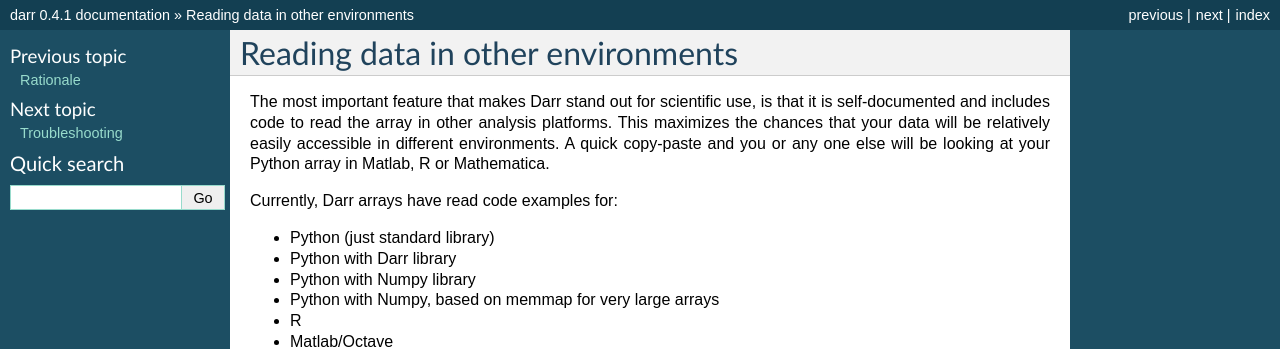
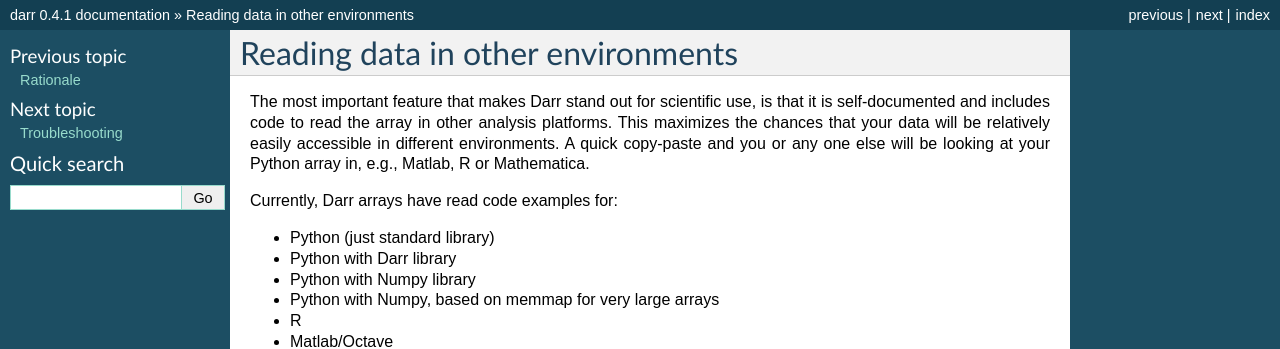
Before and after one commit to gbeckers/Darr, a Sphinx documentation site: the page built from docs/readcode.rst, in a window 1280 px wide. Shown: the top 349 px of the page. Built offline with Sphinx 7.4.7, drawn with Linux system fonts in a browser that asks for light colours.

Commit message:
minor fix text

```diff
--- a/docs/readcode.rst
+++ b/docs/readcode.rst
@@ -5,8 +5,8 @@
 use, is that it is self-documented and includes code to read the array in other
 analysis platforms. This maximizes the chances that your data will be
 relatively easily accessible in different environments. A quick copy-paste
-and you or any one else will be looking at your Python array in Matlab, R or
-Mathematica.
+and you or any one else will be looking at your Python array in, e.g., Matlab,
+R or Mathematica.
 
 Currently, Darr arrays have read code examples for:
 
```
